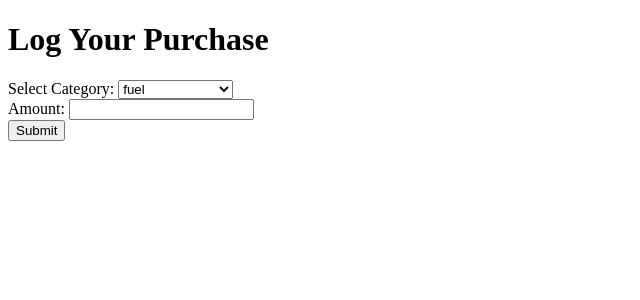
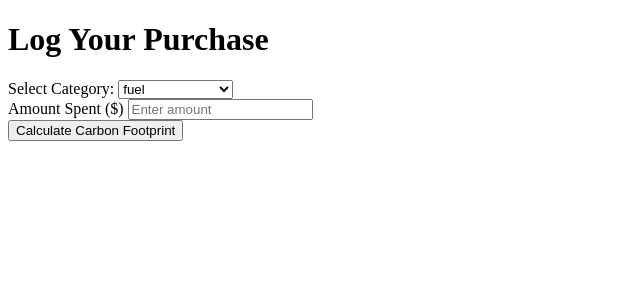
Before and after one commit to Deepashree8/improved-zebra, a Django app: page / in a window 1280 px wide. Shown: the top 300 px of the page, without its empty margins (0-640 px from the left). Run offline with Django 5.2, Linux system fonts and the light colour scheme; data comes from the database, SQL or seed files in the repository; both versions use the stored data as it was after the commit.

Commit message:
templates

```diff
--- a/carbon_footprint_tracker/tracker/templates/tracker/home.html
+++ b/carbon_footprint_tracker/tracker/templates/tracker/home.html
@@ -14,10 +14,15 @@
             {% endfor %}
         </select>
         <br>
-        <label for="amount">Amount:</label>
+        <!-- <label for="amount">Amount:</label>
         <input type="number" step="0.01" name="amount" required>
         <br>
-        <button type="submit">Submit</button>
+        <button type="submit">Submit</button> -->
+        <div class="mb-3">
+            <label for="amount" class="form-label">Amount Spent ($)</label>
+            <input type="number" class="form-control" id="amount" placeholder="Enter amount" required>
+        </div>
+        <button type="submit" class="btn btn-primary">Calculate Carbon Footprint</button>
     </form>
 </body>
 </html>
```
Also changed, not shown: carbon_footprint_tracker/db.sqlite3.
